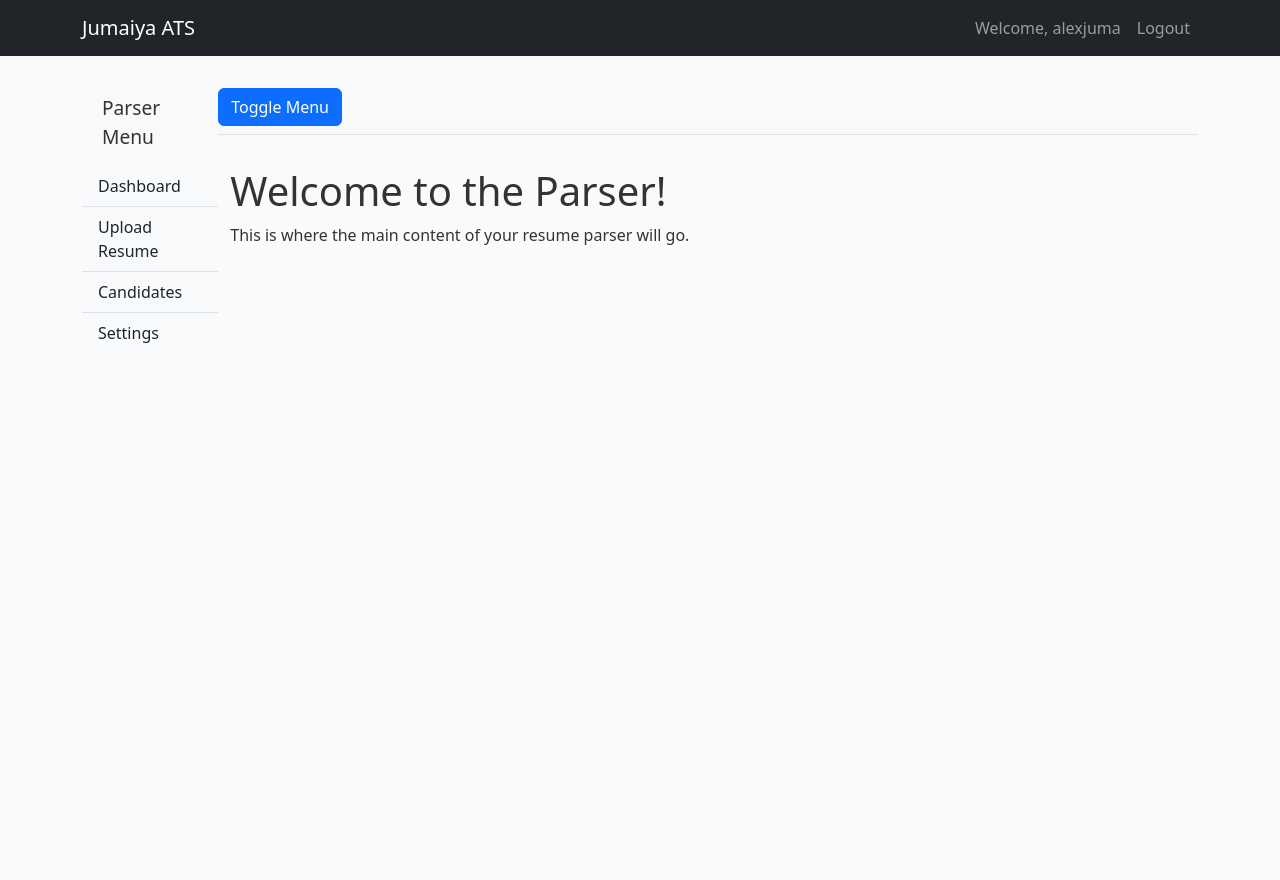
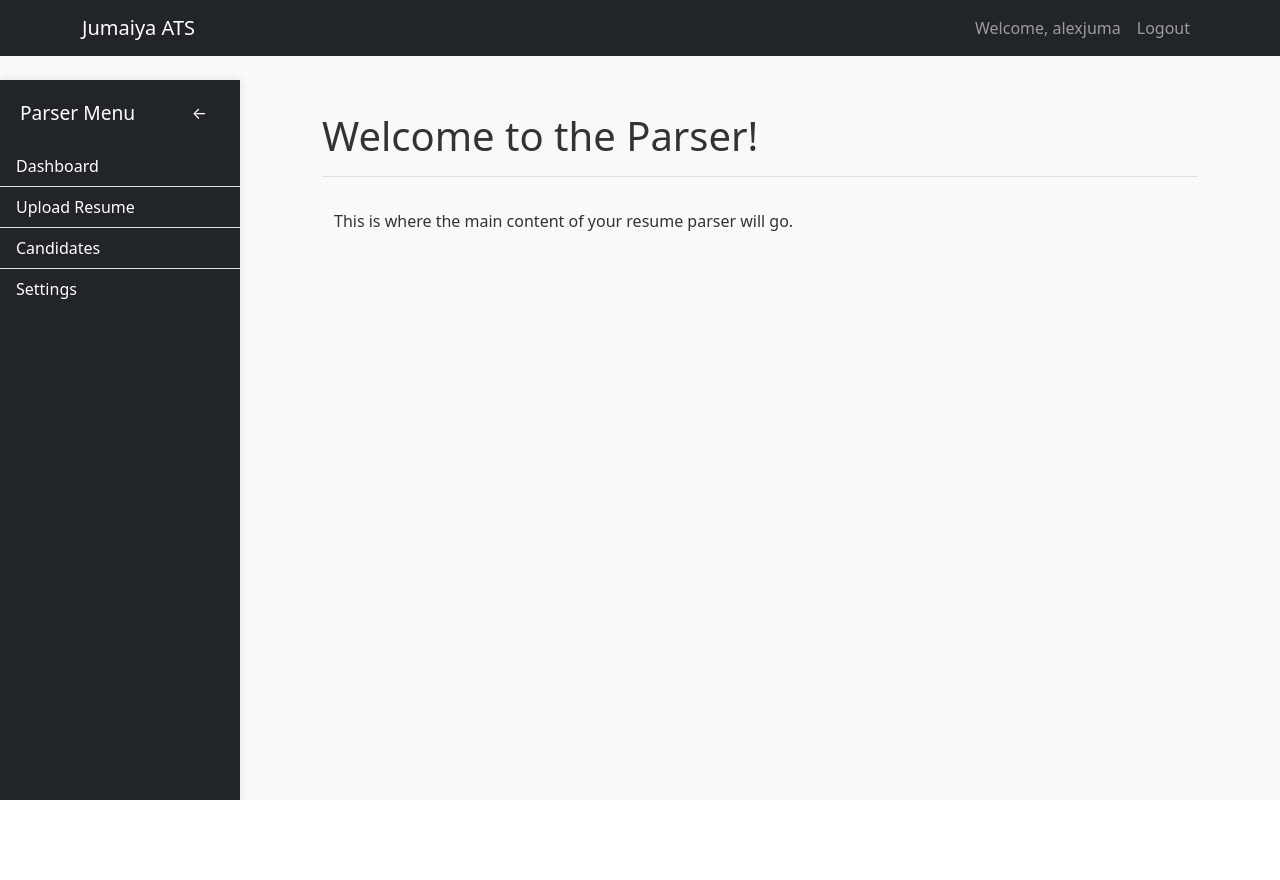
Before and after one commit to AlexJumaW99/ATS, a Django app: page /parser/ in a window 1280 px wide. After the commit the page ends 800 px from the top, so only its background shows below. Run offline with Django 5.2, Linux system fonts and the light colour scheme; a user stored in the database is signed in.

Commit message:
Bug Fixes

```diff
--- a/ats_system/parser/templates/parser/parser_home.html
+++ b/ats_system/parser/templates/parser/parser_home.html
@@ -3,74 +3,118 @@
 {% block title %}Resume Parser - Jumaiya ATS{% endblock %}
 
 {% block content %}
-<div class="d-flex" id="wrapper">
-    <div class="bg-light border-right" id="sidebar-wrapper">
-        <div class="sidebar-heading">Parser Menu</div>
+<div id="wrapper">
+    <button class="btn btn-primary" id="menu-open" style="display: none;">&rarr;</button>
+    <div class="bg-dark border-right" id="sidebar-wrapper">
+        <div class="sidebar-heading">
+            <span>Parser Menu</span>
+            <button class="btn btn-dark float-end" id="menu-close">&larr;</button>
+        </div>
         <div class="list-group list-group-flush">
-            <a href="#" class="list-group-item list-group-item-action bg-light">Dashboard</a>
-            <a href="#" class="list-group-item list-group-item-action bg-light">Upload Resume</a>
-            <a href="#" class="list-group-item list-group-item-action bg-light">Candidates</a>
-            <a href="#" class="list-group-item list-group-item-action bg-light">Settings</a>
+            <a href="#" class="list-group-item list-group-item-action bg-dark text-white">Dashboard</a>
+            <a href="#" class="list-group-item list-group-item-action bg-dark text-white">Upload Resume</a>
+            <a href="#" class="list-group-item list-group-item-action bg-dark text-white">Candidates</a>
+            <a href="#" class="list-group-item list-group-item-action bg-dark text-white">Settings</a>
         </div>
     </div>
     <div id="page-content-wrapper">
         <nav class="navbar navbar-expand-lg navbar-light bg-light border-bottom">
-            <button class="btn btn-primary" id="menu-toggle">Toggle Menu</button>
+            <h1 class="mt-4">Welcome to the Parser!</h1>
         </nav>
         <div class="container-fluid">
-            <h1 class="mt-4">Welcome to the Parser!</h1>
             <p>This is where the main content of your resume parser will go.</p>
         </div>
     </div>
-    </div>
+</div>
 
 <style>
+    body {
+        overflow-x: hidden;
+    }
+
     #wrapper {
         display: flex;
+        transition: all 0.3s ease;
     }
+
     #sidebar-wrapper {
         min-height: 100vh;
-        margin-left: -15rem;
-        transition: margin .25s ease-out;
+        width: 15rem;
+        position: fixed;
+        left: 0;
+        z-index: 1030;
+        transition: transform 0.3s ease;
+        transform: translateX(0);
+        box-shadow: 0 0 10px rgba(0, 0, 0, 0.1);
     }
+
+    #wrapper.toggled #sidebar-wrapper {
+        transform: translateX(-15rem);
+    }
+
+    #page-content-wrapper {
+        width: 100%;
+        padding-left: 15rem; /* Same as sidebar width */
+        transition: padding-left 0.3s ease;
+    }
+
+    #wrapper.toggled #page-content-wrapper {
+        padding-left: 0;
+    }
+
     #sidebar-wrapper .sidebar-heading {
         padding: 0.875rem 1.25rem;
         font-size: 1.2rem;
+        color: white;
+        display: flex;
+        justify-content: space-between;
+        align-items: center;
     }
-    #page-content-wrapper {
-        min-width: 100vw;
+
+    #menu-open {
+        position: fixed;
+        left: 10px;
+        top: 50%;
+        transform: translateY(-50%);
+        z-index: 1031;
     }
-    #wrapper.toggled #sidebar-wrapper {
-        margin-left: 0;
+
+    .list-group-item-action.bg-dark.text-white {
+        transition: all 0.2s ease-in-out;
     }
-    @media (min-width: 768px) {
-        #sidebar-wrapper {
-            margin-left: 0;
-        }
-        #page-content-wrapper {
-            min-width: 0;
-            width: 100%;
-        }
-        #wrapper.toggled #sidebar-wrapper {
-            margin-left: -15rem;
-        }
+
+    .list-group-item-action.bg-dark.text-white:hover {
+        background-color: #343a40 !important;
+        color: white !important;
+        box-shadow: 0 0 10px #ffd700;
+        transform: scale(1.02);
     }
 </style>
 
 <script>
     document.addEventListener('DOMContentLoaded', () => {
-        const menuToggle = document.getElementById('menu-toggle');
+        const menuClose = document.getElementById('menu-close');
+        const menuOpen = document.getElementById('menu-open');
         const wrapper = document.getElementById('wrapper');
         const isSidebarToggled = localStorage.getItem('isSidebarToggled') === 'true';
 
         if (isSidebarToggled) {
             wrapper.classList.add('toggled');
+            menuOpen.style.display = 'block';
         }
 
-        menuToggle.addEventListener('click', (e) => {
+        menuClose.addEventListener('click', (e) => {
             e.preventDefault();
-            wrapper.classList.toggle('toggled');
-            localStorage.setItem('isSidebarToggled', wrapper.classList.contains('toggled'));
+            wrapper.classList.add('toggled');
+            localStorage.setItem('isSidebarToggled', 'true');
+            menuOpen.style.display = 'block';
+        });
+
+        menuOpen.addEventListener('click', (e) => {
+            e.preventDefault();
+            wrapper.classList.remove('toggled');
+            localStorage.setItem('isSidebarToggled', 'false');
+            menuOpen.style.display = 'none';
         });
     });
 </script>
```
Also changed, not shown: ats_system/db.sqlite3.
